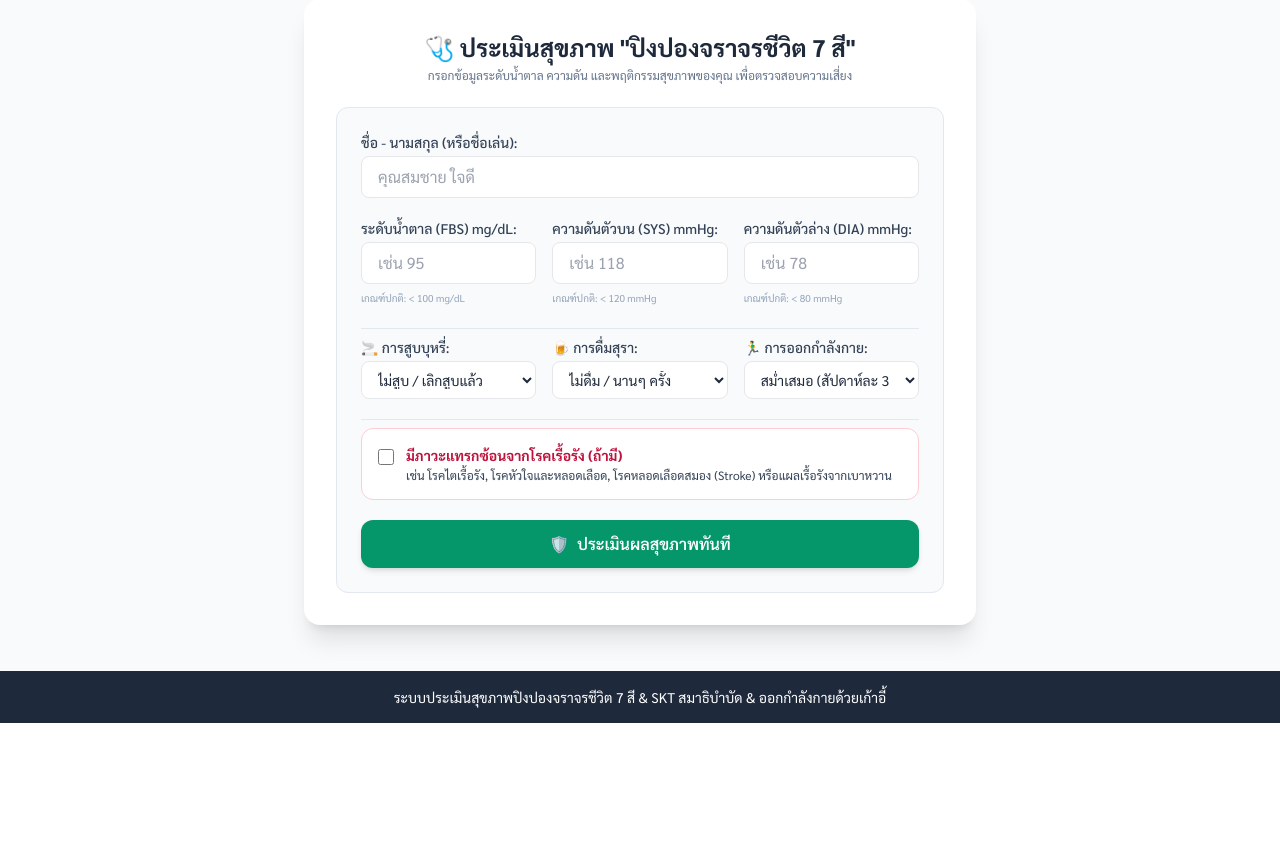
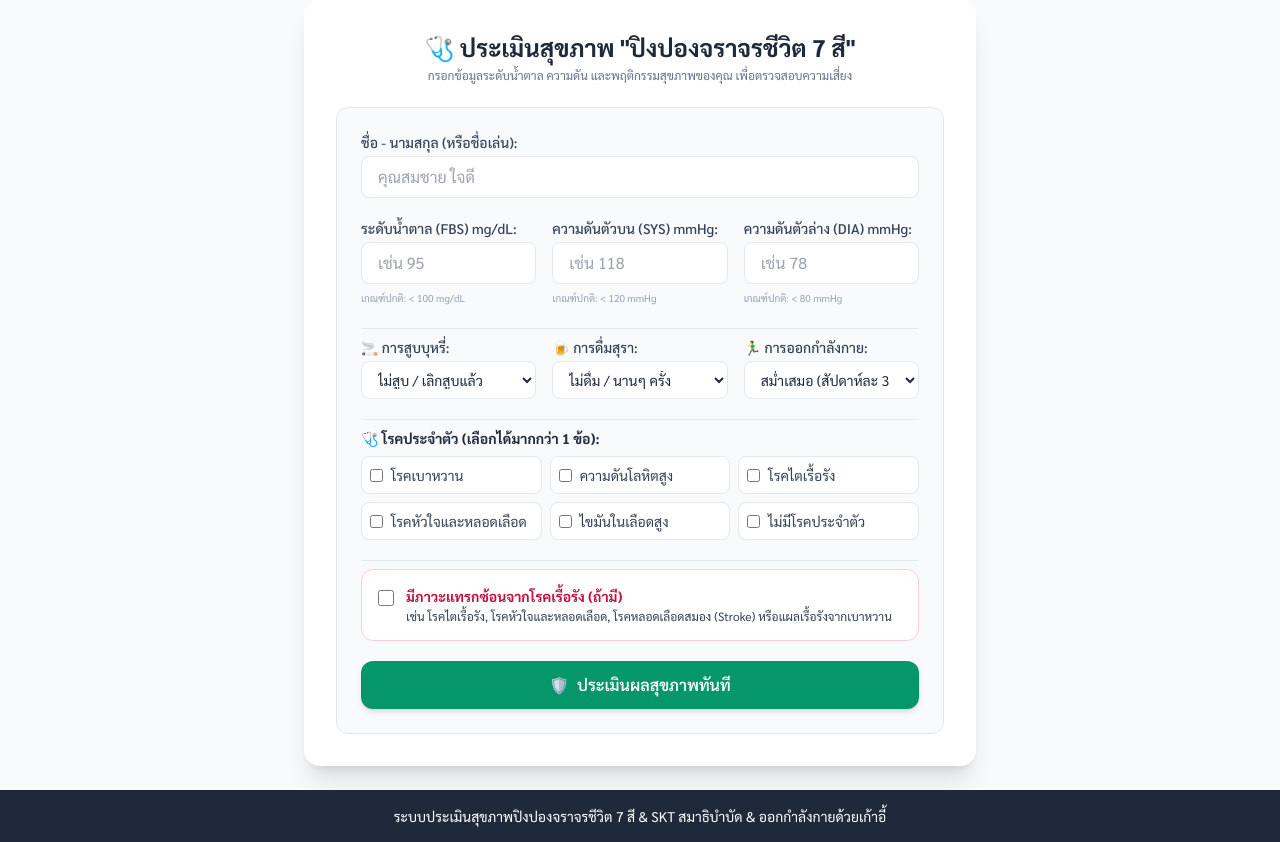
Before and after one commit to Thanaphat2/health-pingpong, a Flask app: page /assessment in a window 1280 px wide. Shown: the part 77-919 px from the top of the page. Before the commit the page ends 800 px from the top, so only its background shows below. Run offline with Flask 3, Linux system fonts and the light colour scheme; some libraries are stand-ins or nearby versions.

Commit message:
Update assessment.html

```diff
--- a/templates/assessment.html
+++ b/templates/assessment.html
@@ -58,6 +58,37 @@
             </div>
         </div>
 
+        <!-- 🩺 ช่องเลือกโรคประจำตัว (เพิ่มส่วนนี้เข้ามา) -->
+        <div class="pt-2 border-t border-slate-200 space-y-2">
+            <label class="block font-bold text-slate-800 text-sm">🩺 โรคประจำตัว (เลือกได้มากกว่า 1 ข้อ):</label>
+            <div class="grid grid-cols-2 sm:grid-cols-3 gap-2 text-sm text-slate-700">
+                <label class="flex items-center gap-2 p-2 bg-white rounded-lg border border-slate-200 cursor-pointer hover:bg-slate-50">
+                    <input type="checkbox" name="underlying_disease" value="diabetes" class="rounded text-emerald-600 focus:ring-emerald-500" {% if 'diabetes' in form_data.get('underlying_disease', []) %}checked{% endif %}>
+                    <span>โรคเบาหวาน</span>
+                </label>
+                <label class="flex items-center gap-2 p-2 bg-white rounded-lg border border-slate-200 cursor-pointer hover:bg-slate-50">
+                    <input type="checkbox" name="underlying_disease" value="hypertension" class="rounded text-emerald-600 focus:ring-emerald-500" {% if 'hypertension' in form_data.get('underlying_disease', []) %}checked{% endif %}>
+                    <span>ความดันโลหิตสูง</span>
+                </label>
+                <label class="flex items-center gap-2 p-2 bg-white rounded-lg border border-slate-200 cursor-pointer hover:bg-slate-50">
+                    <input type="checkbox" name="underlying_disease" value="kidney" class="rounded text-emerald-600 focus:ring-emerald-500" {% if 'kidney' in form_data.get('underlying_disease', []) %}checked{% endif %}>
+                    <span>โรคไตเรื้อรัง</span>
+                </label>
+                <label class="flex items-center gap-2 p-2 bg-white rounded-lg border border-slate-200 cursor-pointer hover:bg-slate-50">
+                    <input type="checkbox" name="underlying_disease" value="heart" class="rounded text-emerald-600 focus:ring-emerald-500" {% if 'heart' in form_data.get('underlying_disease', []) %}checked{% endif %}>
+                    <span>โรคหัวใจและหลอดเลือด</span>
+                </label>
+                <label class="flex items-center gap-2 p-2 bg-white rounded-lg border border-slate-200 cursor-pointer hover:bg-slate-50">
+                    <input type="checkbox" name="underlying_disease" value="dyslipidemia" class="rounded text-emerald-600 focus:ring-emerald-500" {% if 'dyslipidemia' in form_data.get('underlying_disease', []) %}checked{% endif %}>
+                    <span>ไขมันในเลือดสูง</span>
+                </label>
+                <label class="flex items-center gap-2 p-2 bg-white rounded-lg border border-slate-200 cursor-pointer hover:bg-slate-50">
+                    <input type="checkbox" name="underlying_disease" value="none" class="rounded text-emerald-600 focus:ring-emerald-500" {% if 'none' in form_data.get('underlying_disease', []) %}checked{% endif %}>
+                    <span>ไม่มีโรคประจำตัว</span>
+                </label>
+            </div>
+        </div>
+
         <!-- ภาวะแทรกซ้อน -->
         <div class="pt-2 border-t border-slate-200">
             <label class="flex items-start gap-3 bg-white p-4 rounded-xl border border-rose-200 cursor-pointer hover:bg-rose-50/50 transition">
@@ -94,7 +125,7 @@
                     <!-- แสดงกลุ่มสี -->
                     <div class="flex items-center gap-3 bg-slate-50 p-4 rounded-xl border">
                         <span class="text-base font-semibold text-slate-700">กลุ่มสีของคุณ:</span>
-                        <span class="px-4 py-1.5 rounded-full text-white font-bold text-sm shadow-sm" style="background-color: {{ result.evaluation.color_code|default('#10b981') }};">
+                        <span class="px-4 py-1.5 rounded-full text-white font-bold text-sm shadow-sm" style="background-color: {{ result.evaluation.color_code }};">
                             {{ result.evaluation.color_name }}
                         </span>
                     </div>
```
